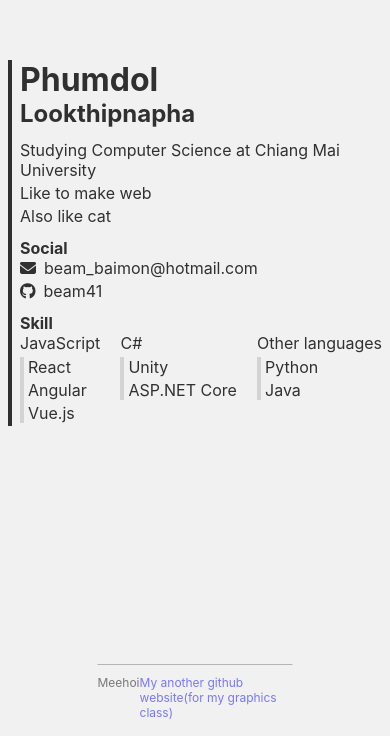
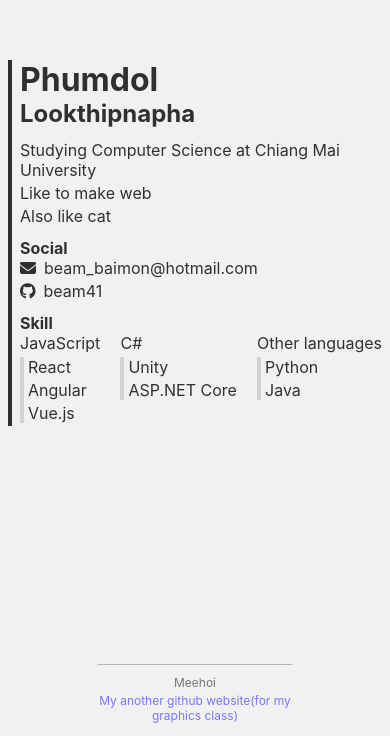
Before and after one commit to fossabot/beam41.github.io, a React (Create React App) app: page / in a window 390 px wide. Shown: the part 179-915 px from the top of the page. Built offline with nearby package versions, Linux system fonts and the light colour scheme.

Commit message:
write/fix some css

```diff
--- a/src/components/footer/footer.module.scss
+++ b/src/components/footer/footer.module.scss
@@ -43,3 +43,17 @@
         }
     }
 }
+
+@media only screen and (max-width: 750px) {
+    .container {
+        flex-direction: column;
+
+        &+p {
+            margin-bottom: 10px;
+        }
+
+        & p {
+            text-align: center;
+        }
+    }
+}
--- a/src/components/middle/middle.module.scss
+++ b/src/components/middle/middle.module.scss
@@ -1,19 +1,3 @@
-@media only screen and (min-width: 1000px) {
-    .bigbox {
-        margin-left: 33vw;
-    }
-}
-
-@media only screen and (max-width: 1000px) {
-    .container_main {
-        justify-content: center;
-    }
-
-    .bigbox {
-        margin-left: 0.5rem;
-    }
-}
-
 .container {
     display: flex;
 }
@@ -26,8 +10,19 @@
 .bigbox {
     border-left: 0.25rem solid rgba(0, 0, 0, 0.8);
     padding-left: 0.5rem;
+    margin-left: 33vw;
 }
 
 .box {
     margin-bottom: 0.75rem;
 }
+
+@media only screen and (max-width: 1000px) {
+    .container_main {
+        justify-content: center;
+    }
+
+    .bigbox {
+        margin-left: 0.5rem;
+    }
+}
```
